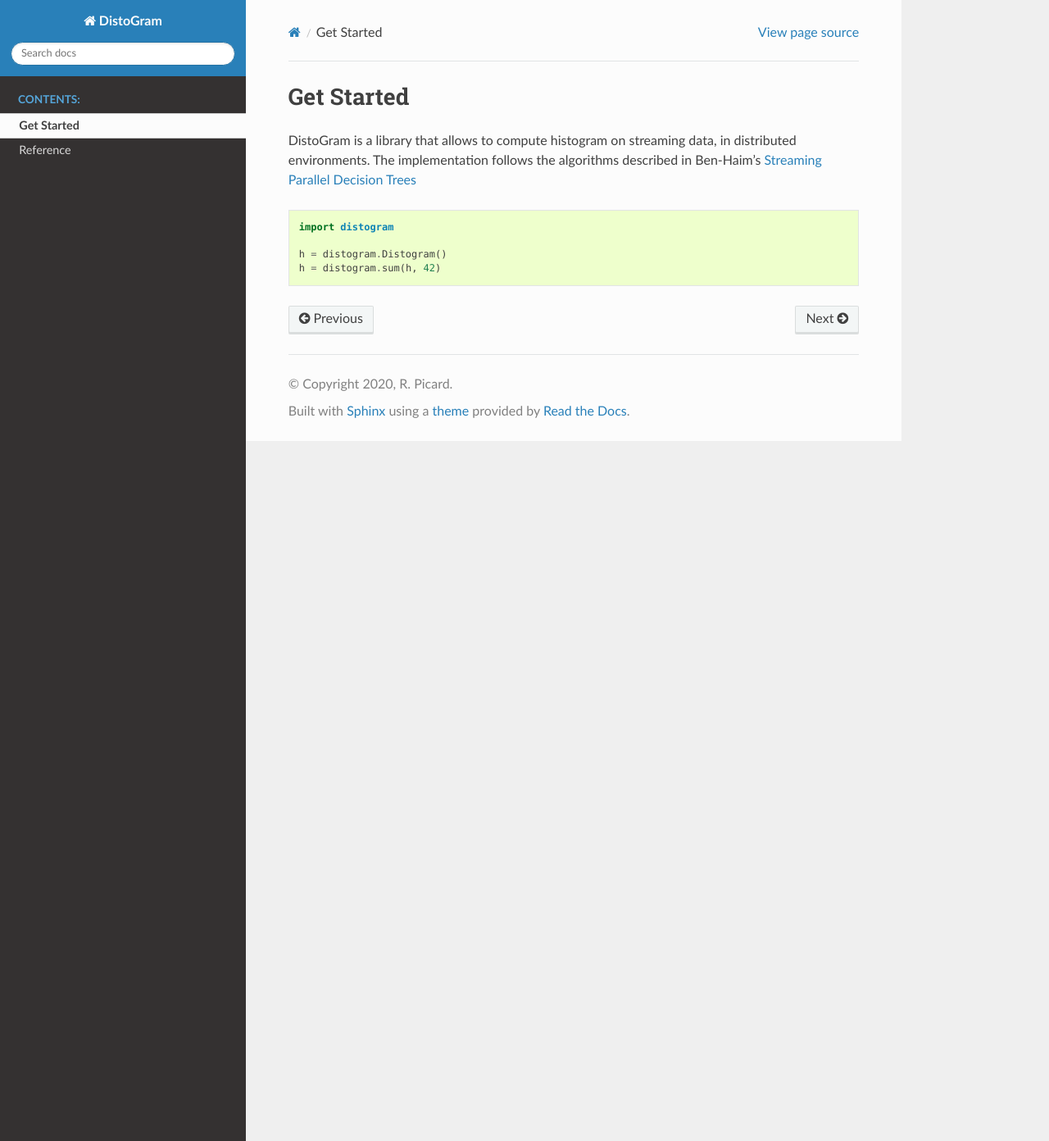
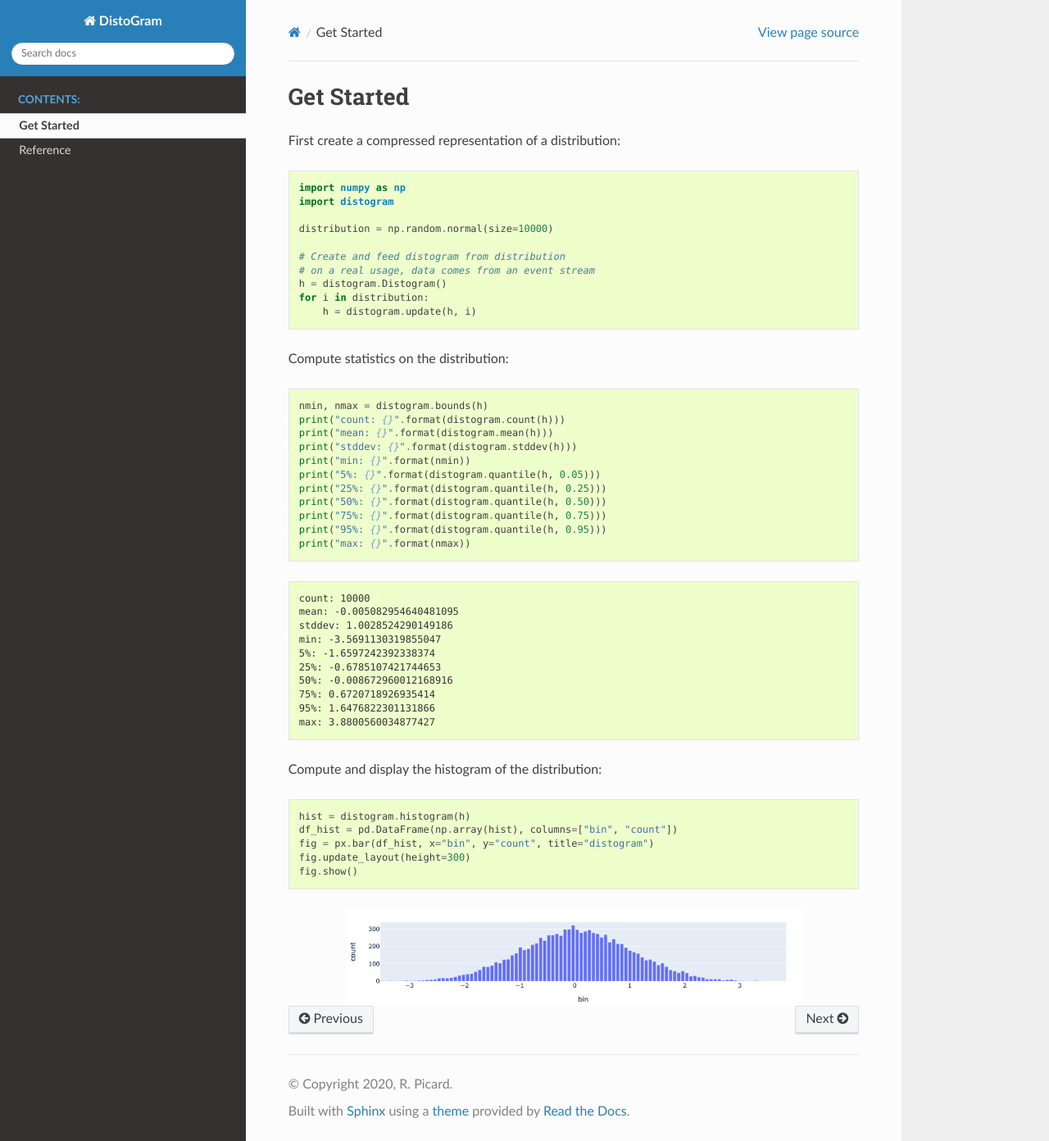
Before and after one commit to maki-nage/distogram, a Sphinx documentation site: the page built from docs/get_started.rst, in a window 1280 px wide and 1392 px high. Shown: the whole window at 82% size. Built offline with Sphinx 7.4.7 and the Read the Docs theme 2.0.0, drawn with Linux system fonts in a browser that asks for light colours.

Commit message:
doc: update from readme

```diff
--- a/docs/get_started.rst
+++ b/docs/get_started.rst
@@ -1,15 +1,62 @@
 Get Started
 ============
 
-DistoGram is a library that allows to compute histogram on streaming data, in
-distributed environments. The implementation follows the algorithms described in
-Ben-Haim's `Streaming Parallel Decision Trees
-<http://jmlr.org/papers/volume11/ben-haim10a/ben-haim10a.pdf>`__
-
+First create a compressed representation of a distribution:
 
 .. code:: python
 
+    import numpy as np
     import distogram
 
+    distribution = np.random.normal(size=10000)
+
+    # Create and feed distogram from distribution
+    # on a real usage, data comes from an event stream
     h = distogram.Distogram()
-    h = distogram.sum(h, 42)
+    for i in distribution:
+        h = distogram.update(h, i)
+
+
+Compute statistics on the distribution:
+
+.. code:: python
+
+    nmin, nmax = distogram.bounds(h)
+    print("count: {}".format(distogram.count(h)))
+    print("mean: {}".format(distogram.mean(h)))
+    print("stddev: {}".format(distogram.stddev(h)))
+    print("min: {}".format(nmin))
+    print("5%: {}".format(distogram.quantile(h, 0.05)))
+    print("25%: {}".format(distogram.quantile(h, 0.25)))
+    print("50%: {}".format(distogram.quantile(h, 0.50)))
+    print("75%: {}".format(distogram.quantile(h, 0.75)))
+    print("95%: {}".format(distogram.quantile(h, 0.95)))
+    print("max: {}".format(nmax))
+
+
+.. code:: console
+
+    count: 10000
+    mean: -0.005082954640481095
+    stddev: 1.0028524290149186
+    min: -3.5691130319855047
+    5%: -1.6597242392338374
+    25%: -0.6785107421744653
+    50%: -0.008672960012168916
+    75%: 0.6720718926935414
+    95%: 1.6476822301131866
+    max: 3.8800560034877427
+
+Compute and display the histogram of the distribution:
+
+.. code:: python
+
+    hist = distogram.histogram(h)
+    df_hist = pd.DataFrame(np.array(hist), columns=["bin", "count"])
+    fig = px.bar(df_hist, x="bin", y="count", title="distogram")
+    fig.update_layout(height=300)
+    fig.show()
+
+.. image:: normal_histogram.png
+  :scale: 60%
+  :align: center
--- a/docs/index.rst
+++ b/docs/index.rst
@@ -2,6 +2,11 @@
 
 Welcome to DistoGram's documentation!
 =====================================
+
+DistoGram is a library that allows to compute histogram on streaming data, in
+distributed environments. The implementation follows the algorithms described in
+Ben-Haim's `Streaming Parallel Decision Trees
+<http://jmlr.org/papers/volume11/ben-haim10a/ben-haim10a.pdf>`__
 
 
 .. toctree::
```
